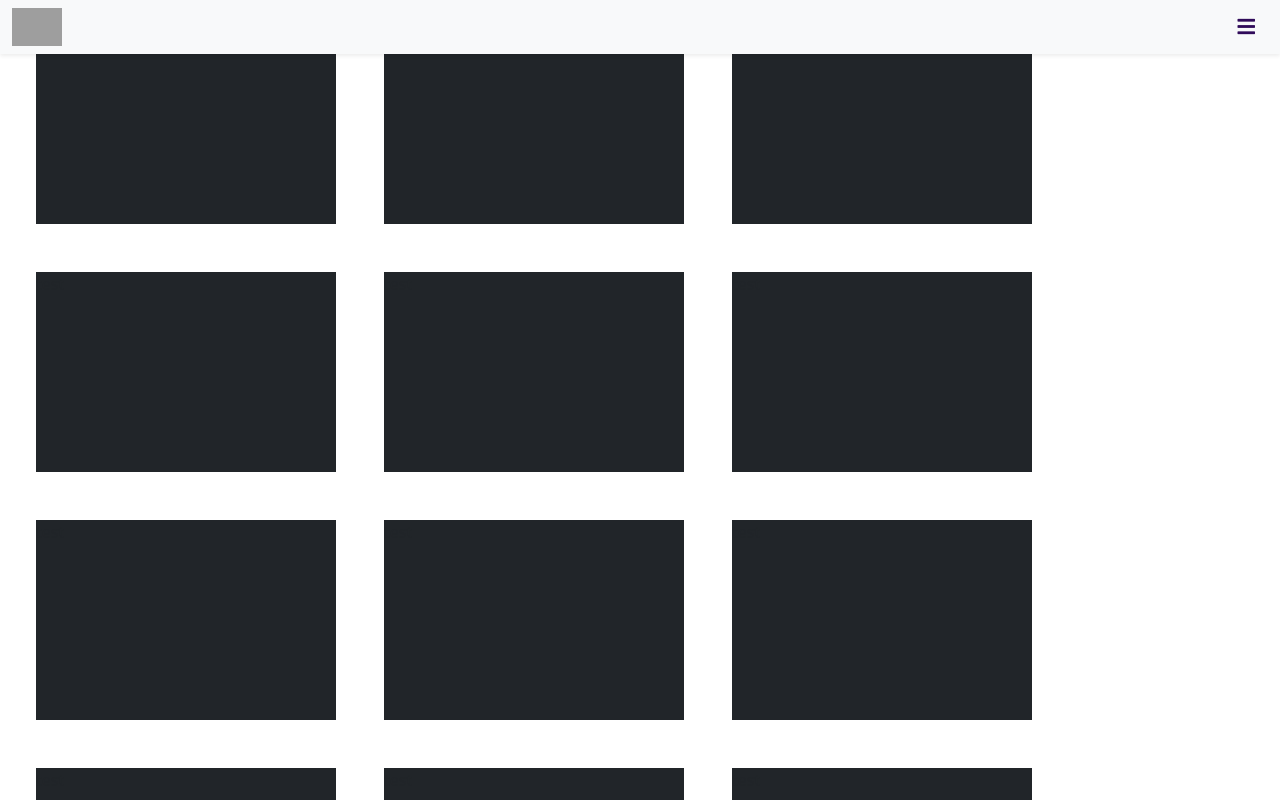
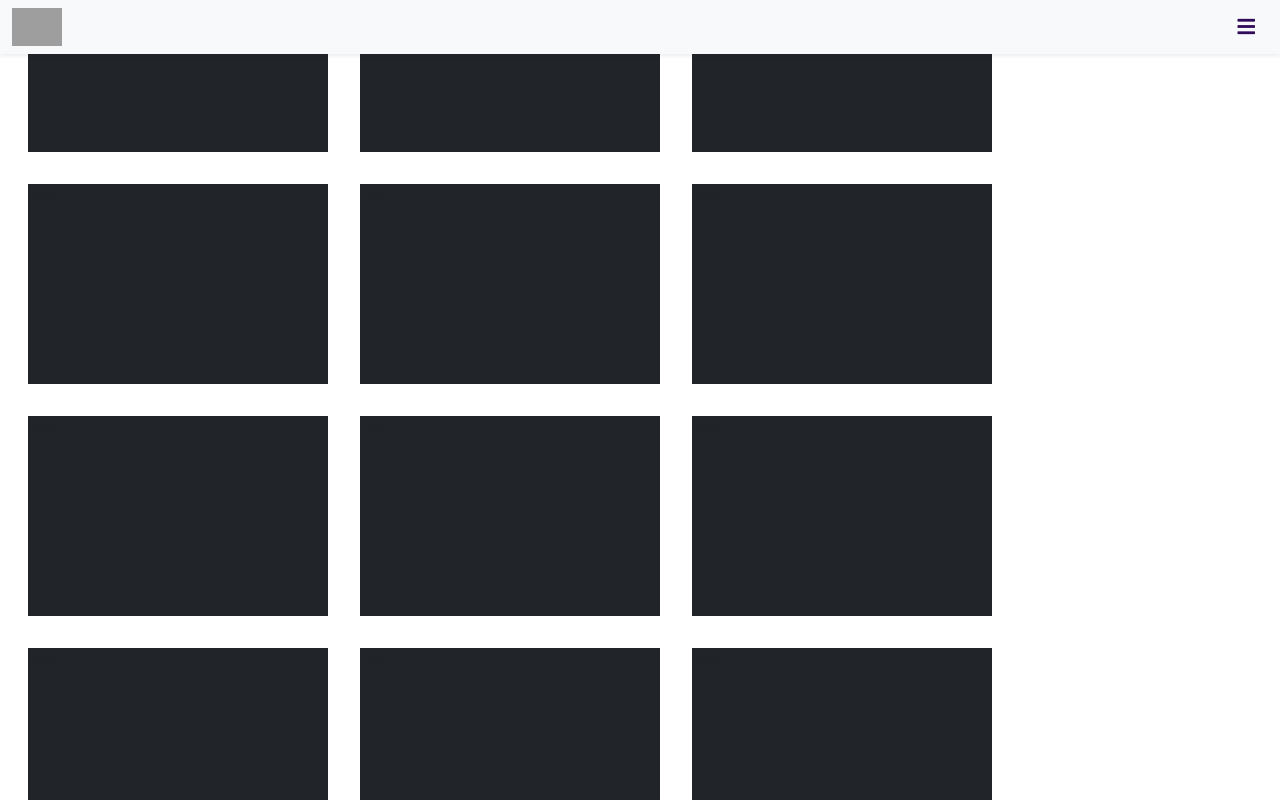
Before and after one commit to MaxBlam/peaceofmind, a Vue app in the folder client/: page / in a window 1280 px wide. Shown: the top 800 px of the page. Built offline with nearby package versions, Linux system fonts and the light colour scheme; grey boxes are pictures that could not be loaded.

Commit message:
Minor Adjustment

```diff
--- a/client/src/App.vue
+++ b/client/src/App.vue
@@ -1,7 +1,7 @@
 <template>
   <div id="app">
     <NavBar />
-    <router-view />
+    <router-view/>
   </div>
 </template>
 
--- a/client/src/components/Folder.vue
+++ b/client/src/components/Folder.vue
@@ -1,5 +1,5 @@
 <template>
-    <div style="height:200px;width:300px;" class="bg-dark m-4">
+    <div style="height:200px;width:300px;" class="bg-dark m-3">
         test
     </div>
 </template>
--- a/client/src/views/Home.vue
+++ b/client/src/views/Home.vue
@@ -4,10 +4,9 @@
       container-fluid
       d-flex
       justify-content-start
+      align-content-center
       flex-wrap
-      align-items-start
-    "
-    style="min-height: 100vh"
+    " style="height:100vh"
   >
     <Folder v-for="i in 12" :key="i" />
   </div>
```
